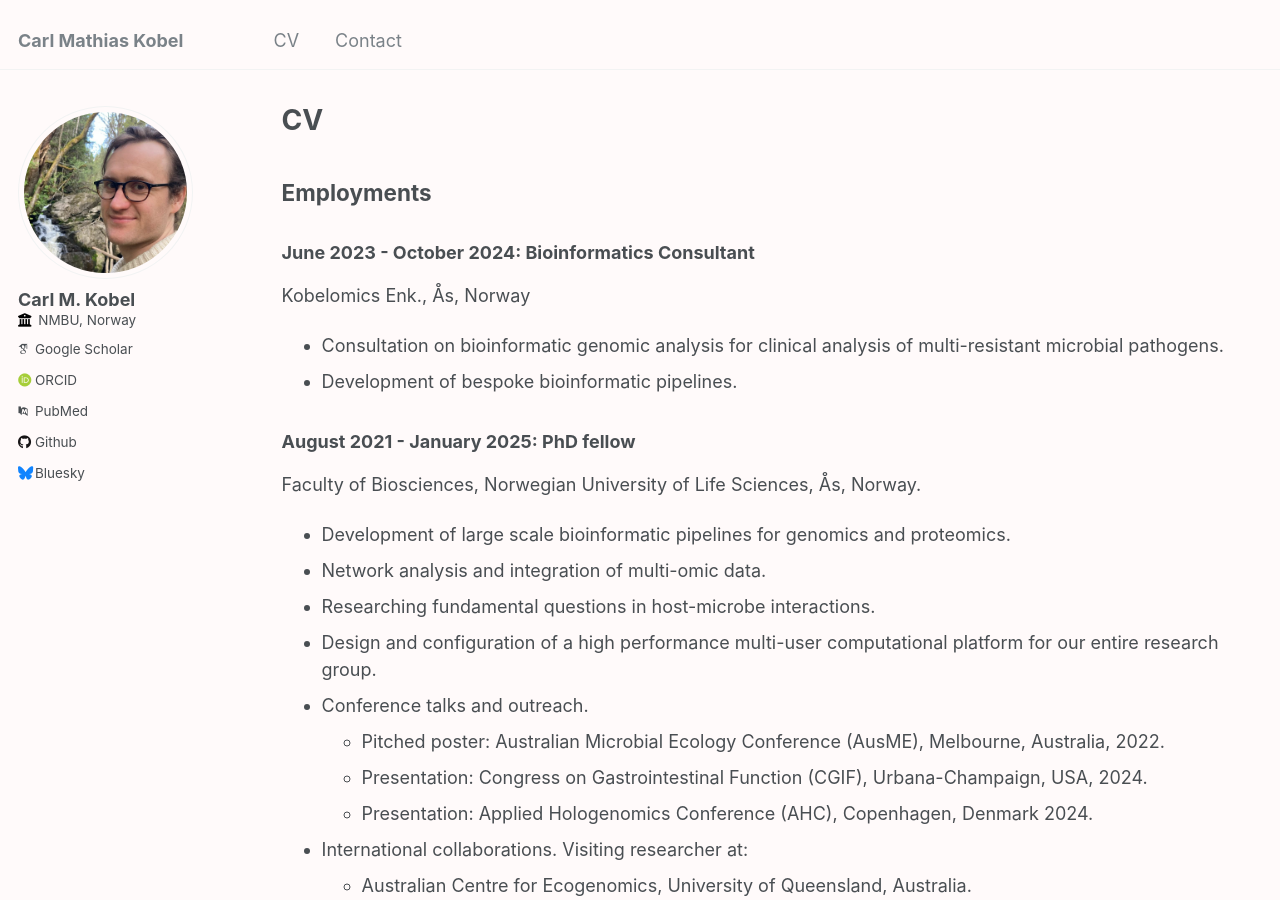
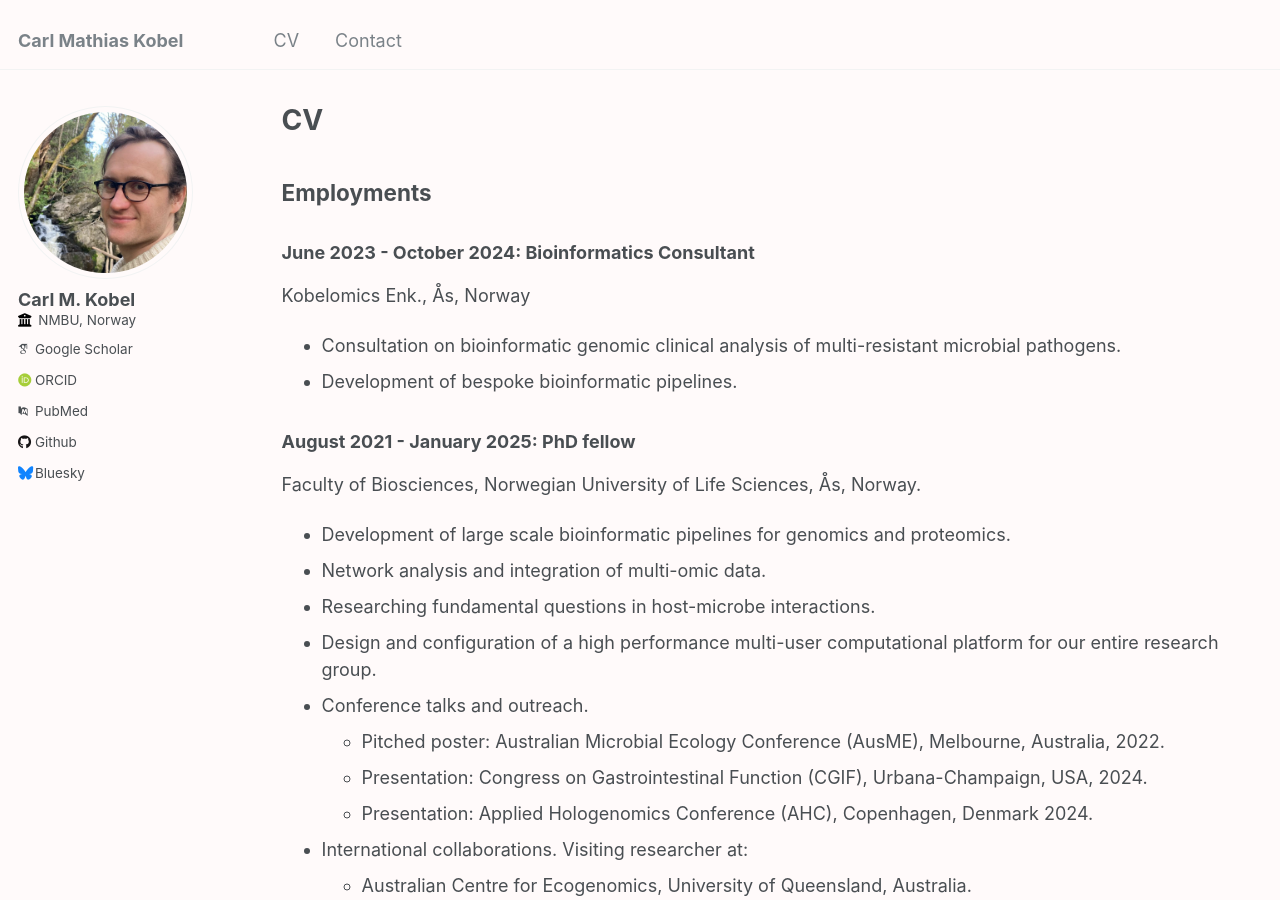
Before and after one commit to cmkobel/cmkobel.github.io, a Jekyll site: the page built from _pages/cv.md, in a window 1280 px wide and 900 px high. Built offline with Jekyll 4.4.1, drawn with Linux system fonts in a browser that asks for light colours; some web fonts are replaced.

Commit message:
Update cv.md

```diff
--- a/_pages/cv.md
+++ b/_pages/cv.md
@@ -16,7 +16,7 @@ redirect_from:
 
 Kobelomics Enk., Ås, Norway
 
-  - Consultation on bioinformatic genomic analysis for clinical analysis of multi-resistant microbial pathogens.
+  - Consultation on bioinformatic genomic clinical analysis of multi-resistant microbial pathogens.
   - Development of bespoke bioinformatic pipelines.
 
 ### August 2021 - January 2025: PhD fellow
```
